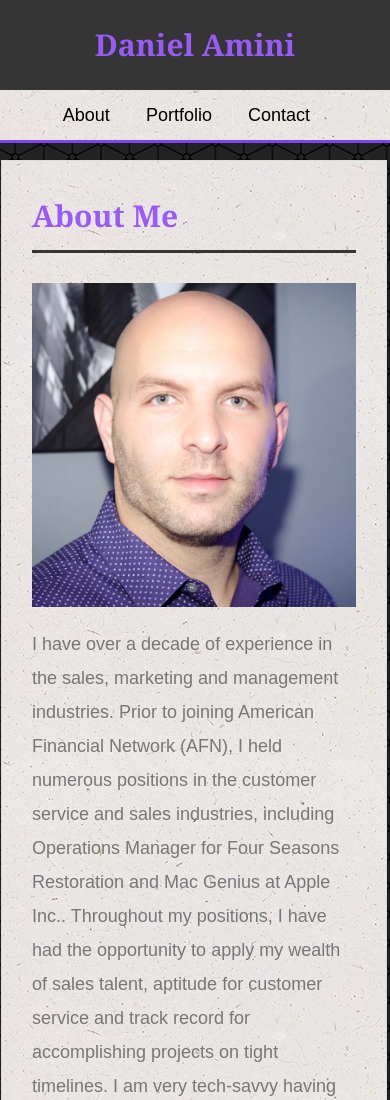
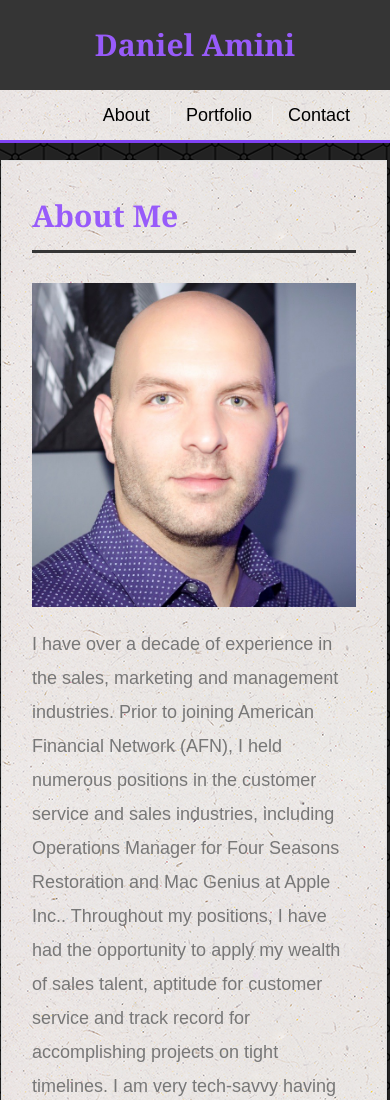
Before and after one commit to DSGQR/Responsive-Portfolio, a plain HTML site: page index.html in a window 390 px wide. Shown: the top 1100 px of the page. Drawn offline with Linux system fonts and the light colour scheme.

Commit message:
Add nav a: first child

```diff
--- a/css/style.css
+++ b/css/style.css
@@ -284,6 +284,10 @@ body {
 
 
   @media only screen and (max-width: 640px)  {
+    #masthead {
+      text-align: center;
+    }
+
     .auth-image {
       max-width: 100%;
       height: auto;
@@ -297,13 +301,18 @@ body {
     }
 
     #logo {
-      float: left;
       width: 100%;
     }
 
+    nav a:first-child {
+      margin-left: 0;
+      padding-left: 0;
+    }
+
     nav {
-      margin: 8px 80px 8px 0;
+      margin: 8px 40px 8px 0;
     }
+
 
     h1 {
       margin-top: 0;
```
